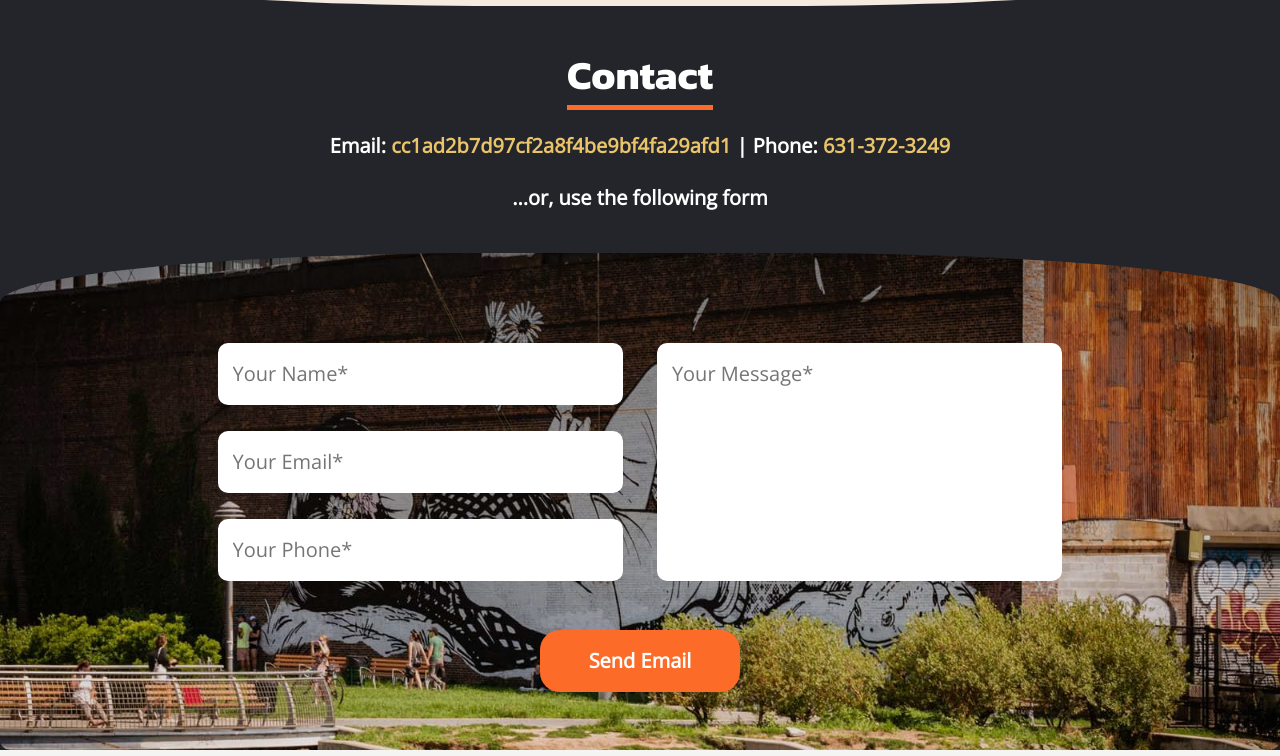
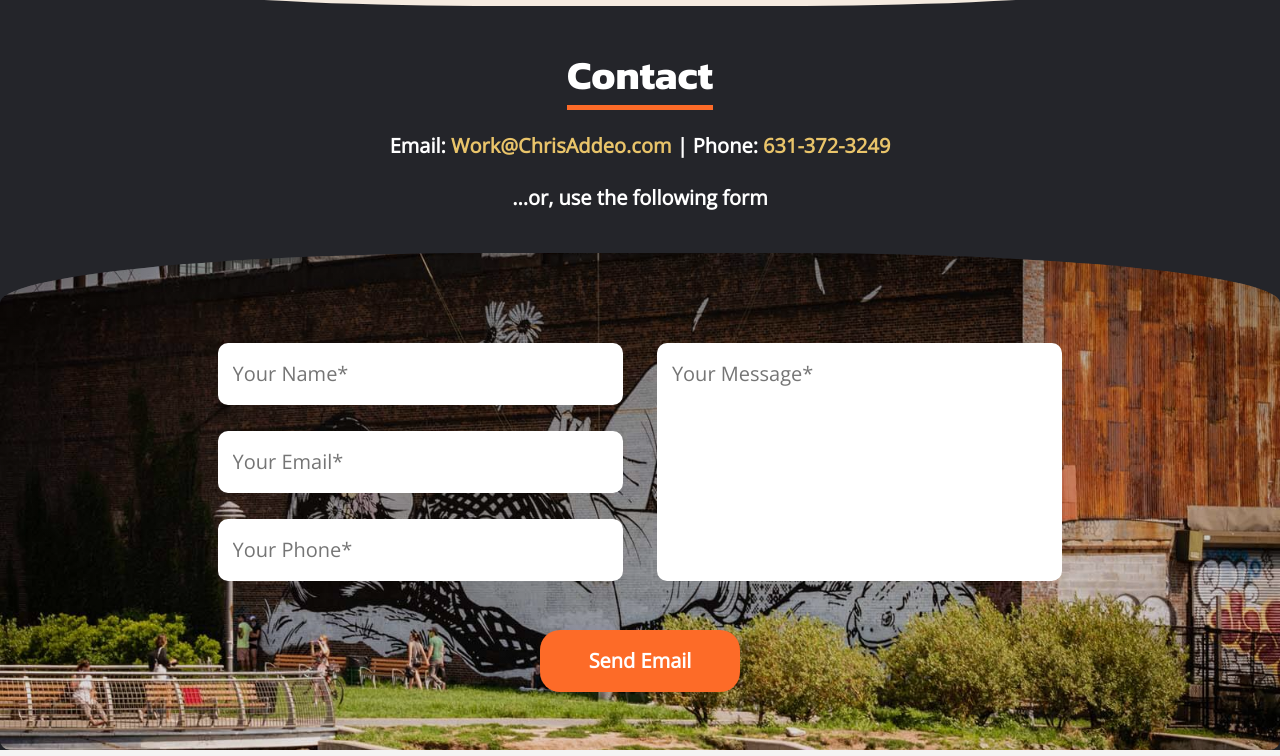
Before and after one commit to Chris-Addeo/portfolio-website, a plain HTML site: page index.html in a window 1280 px wide. Shown: the part 4207-4963 px from the top of the page. Drawn offline with nearby package versions, Linux system fonts and the light colour scheme.

Commit message:
Update index.html
Final email update lol

```diff
--- a/index.html
+++ b/index.html
@@ -240,7 +240,7 @@
                 <p id="contact_items">
                     Email:
                     <span id="email">
-                        cc1ad2b7d97cf2a8f4be9bf4fa29afd1
+                        Work@ChrisAddeo.com
                     </span>
                     | Phone:
                     <span id="phone">
```
